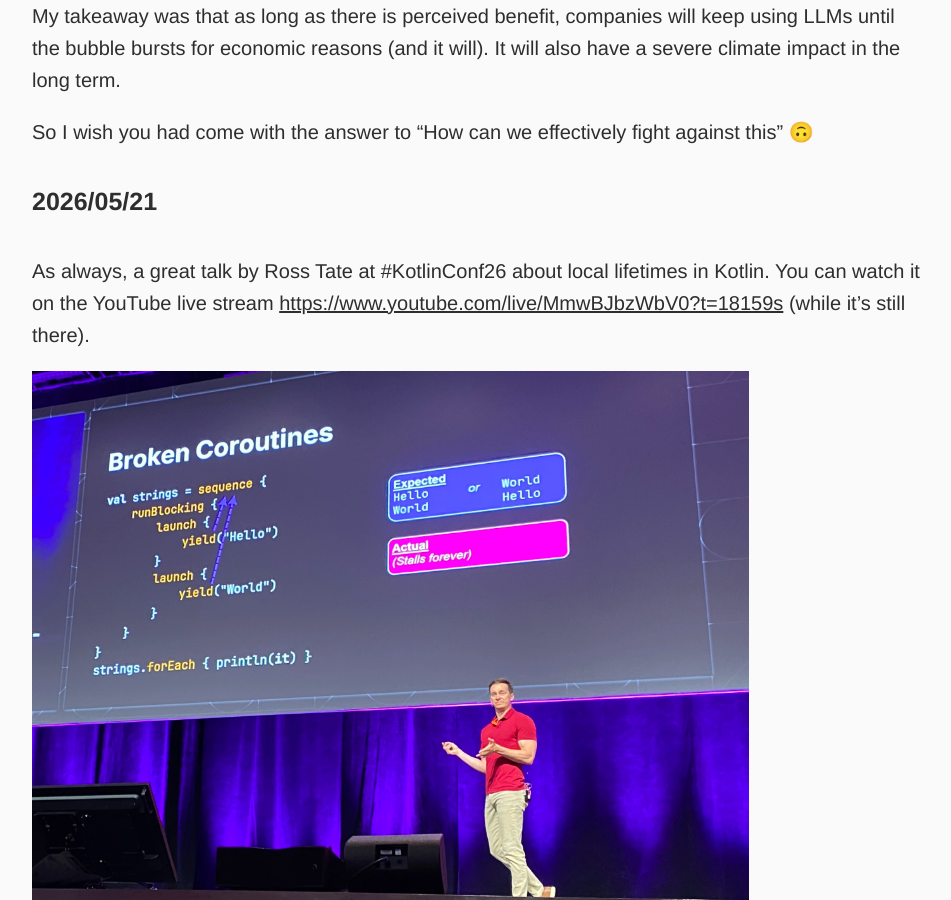
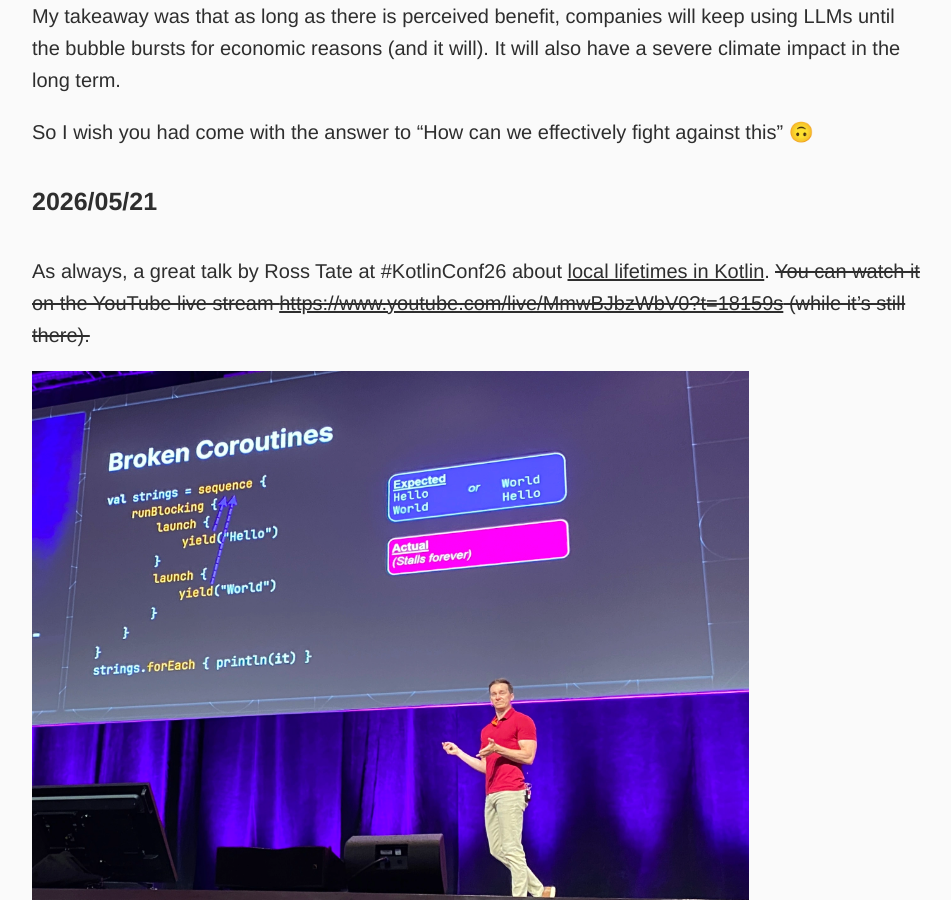
Before and after one commit to dkandalov/dkandalov.github.io, a Jekyll site: the page built from micro-blog.md, in a window 1280 px wide and 900 px high, scrolled down 1637 px. Shown: the whole window, without its empty margins (160-1111 px from the left). Built offline with Jekyll 4.4.1, drawn with Linux system fonts in a browser that asks for light colours; part of the change alters nothing that is shown.

```diff
--- a/micro-blog.md
+++ b/micro-blog.md
@@ -28,7 +28,7 @@ There was an "Ethics of AI usage" session that I think shifted at least one pers
 So I wish you had come with the answer to "How can we effectively fight against this" 🙃
 
 #### 2026/05/21
-As always, a great talk by Ross Tate at #KotlinConf26 about local lifetimes in Kotlin. You can watch it on the YouTube live stream <https://www.youtube.com/live/MmwBJbzWbV0?t=18159s> (while it's still there).
+As always, a great talk by Ross Tate at #KotlinConf26 about [local lifetimes in Kotlin](https://www.youtube.com/watch?v=6ALhoqxYrV0). ~~You can watch it on the YouTube live stream <https://www.youtube.com/live/MmwBJbzWbV0?t=18159s> (while it's still there).~~
 
 <img src="../assets/images/micro-blog/2026-05-21.webp" width="80%" height="80%"/>
 
```
